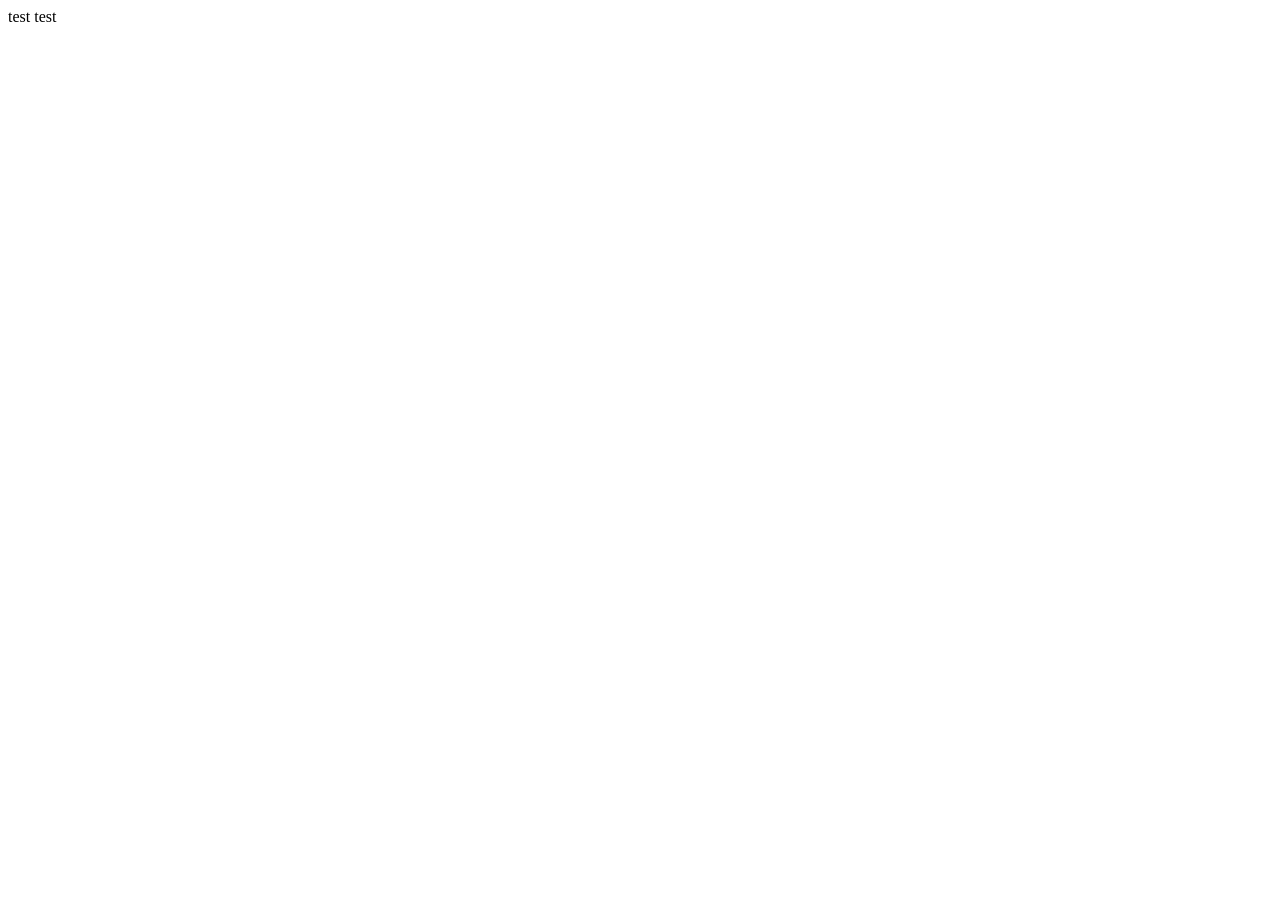
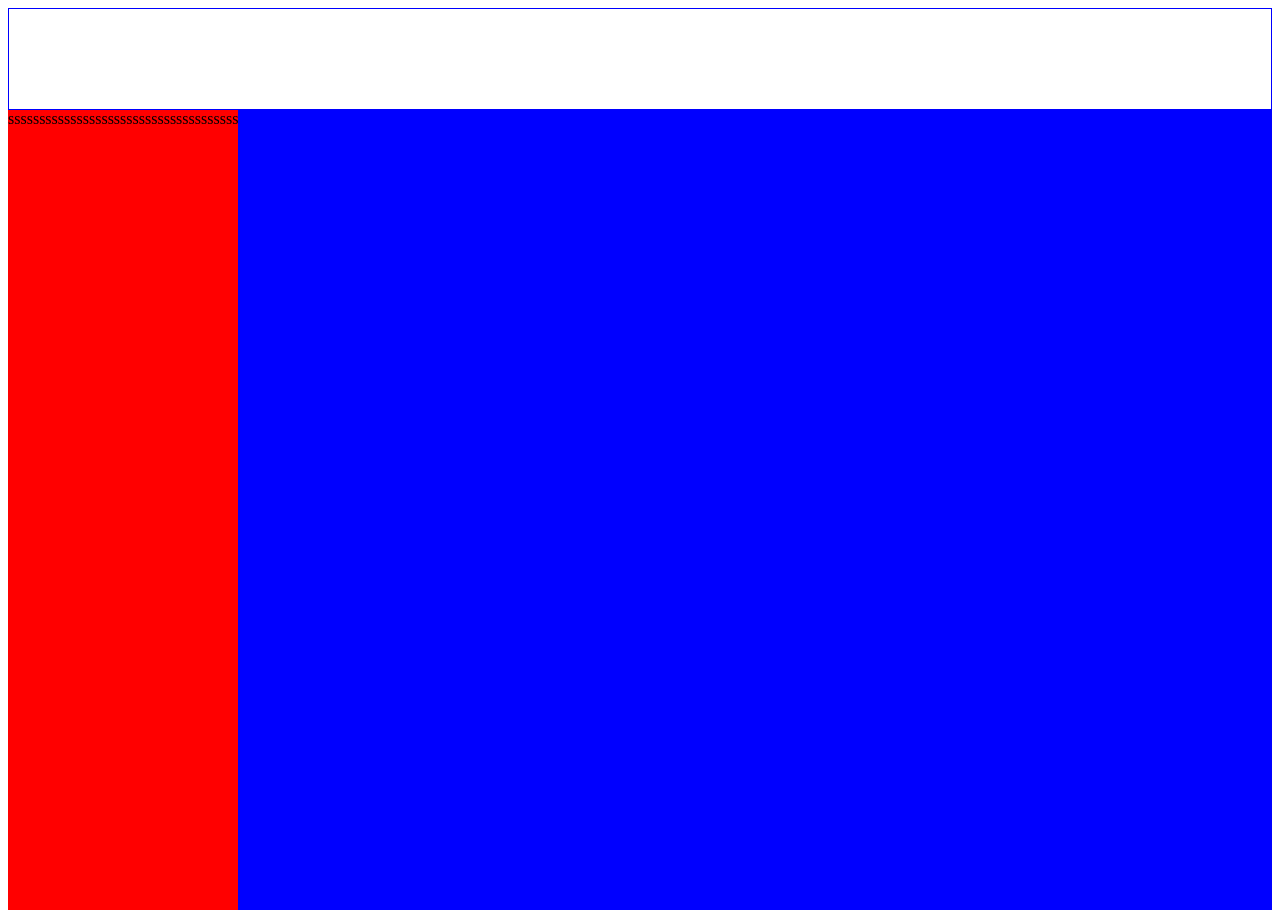
Before and after one commit to Nithiszz/homework1, a plain HTML site: page index.html in a window 1280 px wide. Before the commit the page ends 800 px from the top, so only its background shows below. Drawn offline with Linux system fonts and the light colour scheme.

Commit message:
Add files via upload

```diff
--- a/index.html
+++ b/index.html
@@ -1,12 +1,49 @@
 <!DOCTYPE html>
 <html lang="en">
+
 <head>
   <meta charset="UTF-8">
   <meta name="viewport" content="width=device-width, initial-scale=1.0">
   <meta http-equiv="X-UA-Compatible" content="ie=edge">
   <title>Document</title>
 </head>
+
 <body>
-  test test
+  <div class="container">
+    <div class="nav"></div>
+    <div class="body">
+      <div class="left-bar">sssssssssssssssssssssssssssssssssssss</div>
+      <div class="content"></div>
+    </div>
+  </div>
 </body>
+
 </html>
+<style>
+  .container {
+    width: 100%;
+    height: 100vh;
+    background: #000;
+  }
+
+  .nav {
+    display: flex;
+    height: 100px;
+    background-color: #fff;
+    border: 1px solid blue;
+  }
+
+  .body {
+    display: flex;
+    height: 100%;
+    background: green;
+  }
+  .body .left-bar {
+    flex-grow: 0;
+    background-color: red;
+  }
+  .body .content {
+    flex-grow: 1;
+    background-color: blue;
+  }
+</style>
```
